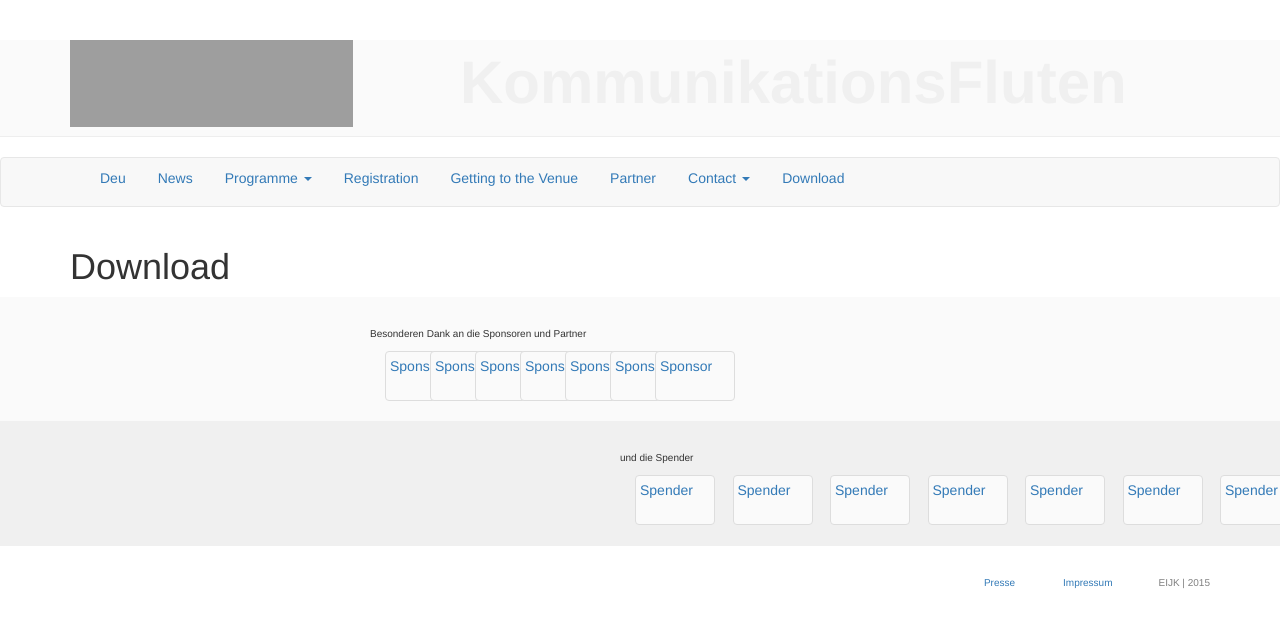
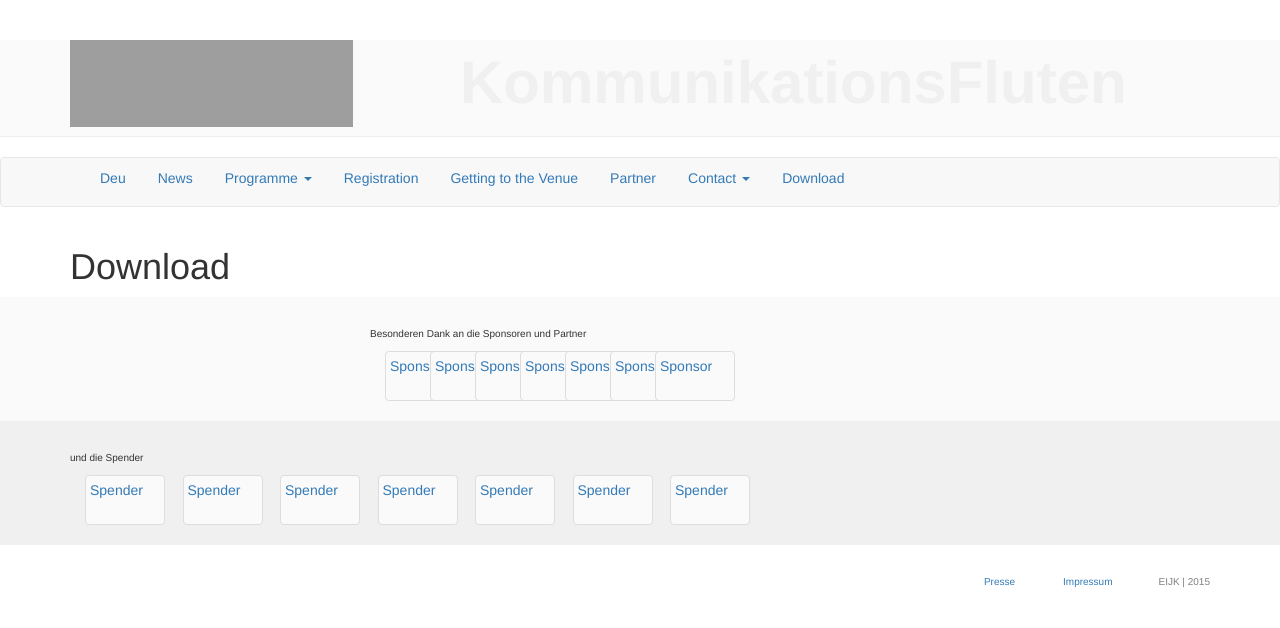
Before and after one commit to susedev/test, a Jekyll site: the page built from download.html, in a window 1280 px wide. Shown: the top 628 px of the page. Built offline with Jekyll 4.4.1, drawn with Linux system fonts in a browser that asks for light colours; nearby versions of some CDN libraries; grey boxes are pictures that could not be loaded.

Commit message:
Update page.html

```diff
--- a/_layouts/page.html
+++ b/_layouts/page.html
@@ -65,11 +65,7 @@ layout: base
 
 <footer style="background-color:#F0F0F0">
   <div class="container">
-    <div class="col-md-3">
-
-    </div>
-    <div class="col-md-6">
-            <p style="margin-top: 30px;  color=#808080; font-size:10px;" > und die Spender </p>
+    <p style="margin-top: 30px;  color=#808080; font-size:10px;" > und die Spender </p>
       <div class="container">
         <div class="row">
           <div class="col-md-1">
@@ -93,12 +89,8 @@ layout: base
           <div class="col-md-1">
                 <p><a class="thumbnail" style="background-color:#FAFAFA; width: 80px; height: 50px;">Spender</a></p>
           </div>
-        </div>
-      </div>
-    </div>
 
-    <div class="col-md-3">
-    </div>
+
   </div>
 </footer>
 
```
